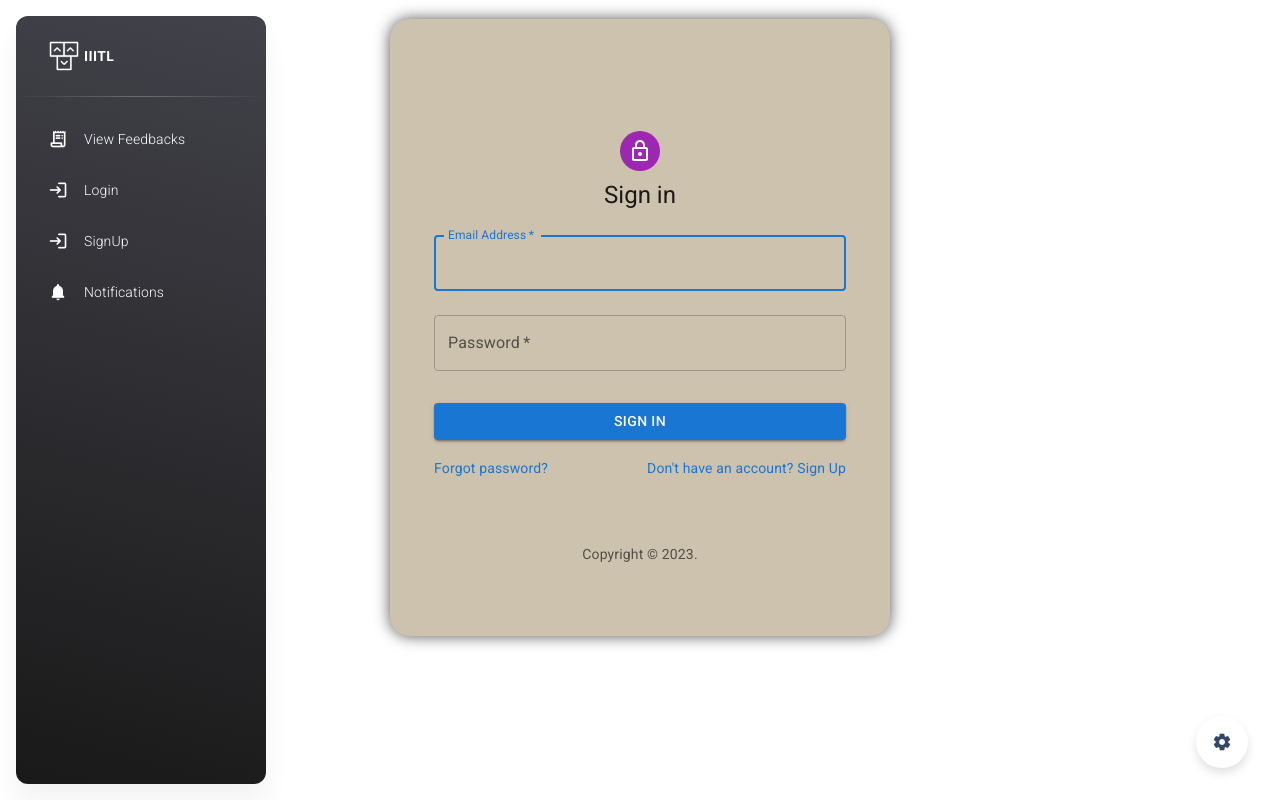
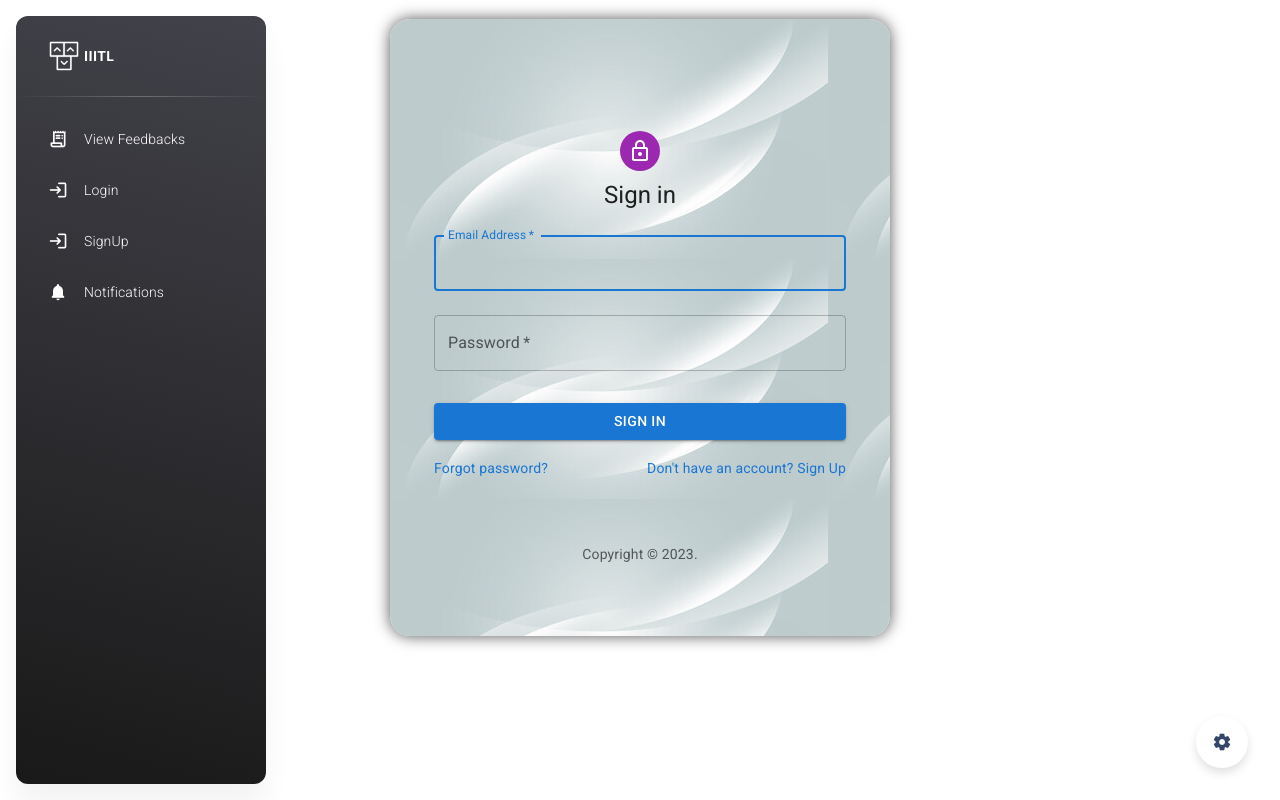
Before and after one commit to shankar9834/StudentFeedbackTemplate, a React (Create React App) app: page /authentication/teacher-signIn in a window 1280 px wide. Built offline with nearby package versions, Linux system fonts and the light colour scheme.

Commit message:
changed background image of login pages

```diff
--- a/src/layouts/SignIn.jsx
+++ b/src/layouts/SignIn.jsx
@@ -11,7 +11,7 @@ import LockOutlinedIcon from '@mui/icons-material/LockOutlined';
 import Typography from '@mui/material/Typography';
 import Container from '@mui/material/Container';
 import { createTheme, ThemeProvider } from '@mui/material/styles';
-import logg from '../images/scene.avif'
+import logg from '../images/login1.jpg'
 import {useAuthContext} from '../hooks/useAuthContext';
 import { Navigate } from "react-router-dom";
 import {useState} from 'react'
--- a/src/layouts/SignInTeacher.jsx
+++ b/src/layouts/SignInTeacher.jsx
@@ -3,7 +3,7 @@ import Avatar from '@mui/material/Avatar';
 import Button from '@mui/material/Button';
 import CssBaseline from '@mui/material/CssBaseline';
 import TextField from '@mui/material/TextField';
-import logg from '../images/scene.avif'
+import logg from '../images/login1.jpg'
 import Link from '@mui/material/Link';
 import Grid from '@mui/material/Grid';
 import Box from '@mui/material/Box';
@@ -15,6 +15,7 @@ import { Navigate } from "react-router-dom";
 import {useState} from 'react'
 import Alert from '@mui/material/Alert';
 import Stack from '@mui/material/Stack';
+import IIITL from 'assets/images/IITL.png'
 
 import {useAuthContext} from '../hooks/useAuthContext';
 
@@ -85,7 +86,7 @@ export default function SignInTeacher() {
 
   return (
     <div className='card1' style={{
-          backgroundColor:'#CDC2AE'
+      backgroundImage: `url(${logg})`
     }}>
     <ThemeProvider theme={theme}>
       <Container component="main" maxWidth="xs">
--- a/src/layouts/SignUpMUI.jsx
+++ b/src/layouts/SignUpMUI.jsx
@@ -12,7 +12,7 @@ import LockOutlinedIcon from '@mui/icons-material/LockOutlined';
 import Typography from '@mui/material/Typography';
 import Container from '@mui/material/Container';
 import { createTheme, ThemeProvider } from '@mui/material/styles';
-import logg from '../images/scene.avif'
+import logg from '../images/login1.jpg'
 import {useAuthContext} from '../hooks/useAuthContext';
 import { ClassNames } from '@emotion/react';
 import Alert from '@mui/material/Alert';
--- a/src/layouts/SignUpTeacher.jsx
+++ b/src/layouts/SignUpTeacher.jsx
@@ -12,7 +12,7 @@ import LockOutlinedIcon from '@mui/icons-material/LockOutlined';
 import Typography from '@mui/material/Typography';
 import Container from '@mui/material/Container';
 import { createTheme, ThemeProvider } from '@mui/material/styles';
-import logg from '../images/scene.avif';
+import logg from '../images/login1.jpg';
 import {useAuthContext} from '../hooks/useAuthContext';
 import {useState} from 'react'
 import { Navigate } from "react-router-dom";
--- a/src/layouts/SubmitFeedback.jsx
+++ b/src/layouts/SubmitFeedback.jsx
@@ -24,7 +24,7 @@ useEffect(()=>{
         answers.push(obj)
     }
 
-     console.log(answers)
+   //  console.log(answers)
 
 },[])
 
@@ -33,7 +33,7 @@ useEffect(()=>{
 
         // console.dir(e.target.id);
         answers[e.target.id].selectedOption = e.target.value;
-        console.log(answers)
+      //  console.log(answers)
     }
 
     const handleSubmitFeedback = () => {
@@ -46,7 +46,7 @@ useEffect(()=>{
             text:text
         }
 
-         console.log(data)
+        // console.log(data)
 
 
          var baseUrl='https://student-feedback-portal-pyoeyxxmi-shankar9834.vercel.app'
--- a/src/layouts/styles/logout.css
+++ b/src/layouts/styles/logout.css
@@ -42,6 +42,7 @@
   /* background-size: contain;
   background-repeat: no-repeat; */
 }
+
 
 .cancel{
   border: 1px solid red;
```
Also changed, not shown: src/assets/images/IITL.png (added), src/images/login1.jpg (added).
